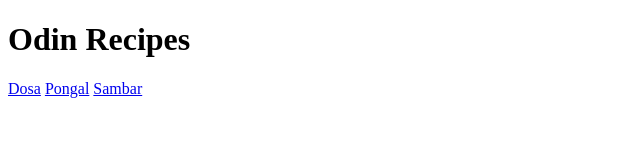
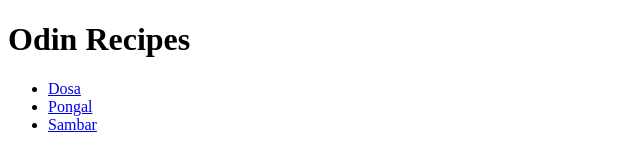
Before and after one commit to shreyaslax/odin-recipes, a plain HTML site: page index.html in a window 1280 px wide. Shown: the whole page, without its empty margins (0-640 px from the left). Drawn offline with Linux system fonts and the light colour scheme.

Commit message:
Edit index.html

```diff
--- a/index.html
+++ b/index.html
@@ -8,8 +8,11 @@
 
     <body>
         <h1> Odin Recipes</h1>
-        <a href="/home/shreyas/repos/odin-recipes/recipes/dosa.html">Dosa</a>
-        <a href="/home/shreyas/repos/odin-recipes/recipes/pongal.html">Pongal</a>
-        <a href="/home/shreyas/repos/odin-recipes/recipes/sambar.html">Sambar</a>
+        <ul>
+            <li> <a href="/home/shreyas/repos/odin-recipes/recipes/dosa.html">Dosa</a> </li>
+            <li> <a href="/home/shreyas/repos/odin-recipes/recipes/pongal.html">Pongal</a> </li>
+            <li> <a href="/home/shreyas/repos/odin-recipes/recipes/sambar.html">Sambar</a> </li>
+        </ul>
+
     </body>
 </html>
```
